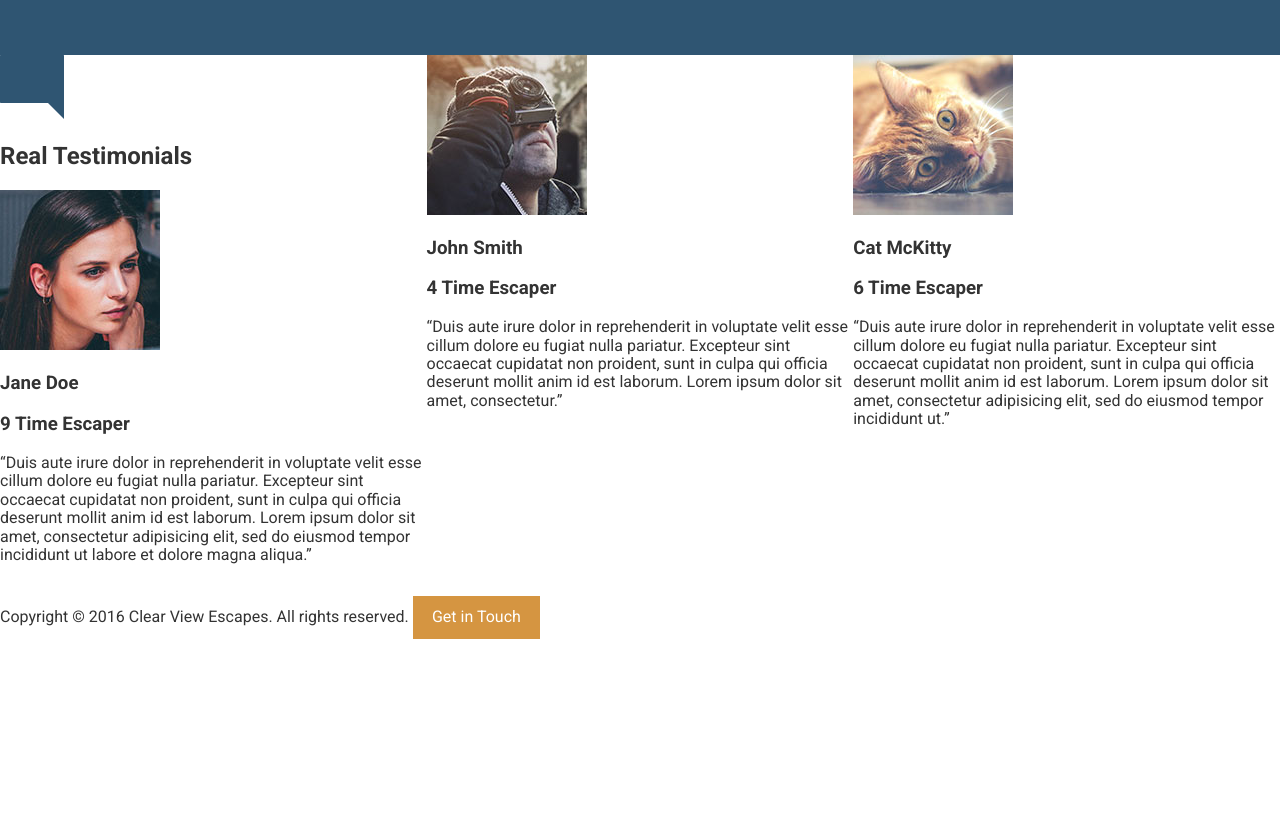
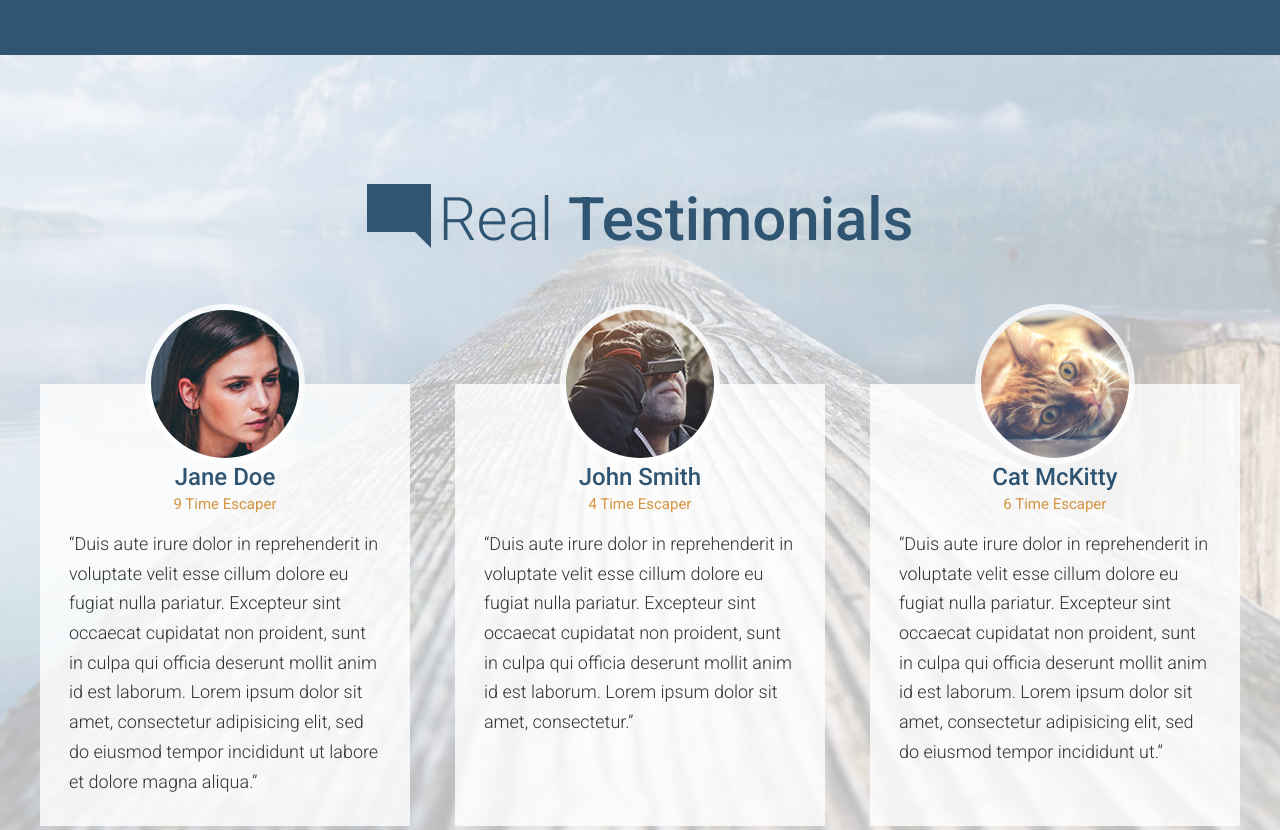
Before and after one commit to rmbarley/travel-site, a website: page app/index.html in a window 1280 px wide. Shown: the part 2980-3810 px from the top of the page. Before the commit the page ends 3635 px from the top, so only its background shows below. Drawn offline with Linux system fonts and the light colour scheme.

Commit message:
Completed the Testimonials section

```diff
--- a/app/assets/styles/base/_mixins.css
+++ b/app/assets/styles/base/_mixins.css
@@ -11,7 +11,7 @@
 }
 
 @define-mixin atLarge {
-  @media (min-width: 1200px) {
+  @media (min-width: 1010px) {
     @mixin-content;
   }
 }
--- a/app/assets/styles/modules/_page-section.css
+++ b/app/assets/styles/modules/_page-section.css
@@ -1,5 +1,5 @@
 .page-section {
-	padding: 1.2rem 0;
+  padding: 1.2rem 0;
   @mixin atMedium {
     padding: 4.5rem 0;
   }
@@ -7,4 +7,23 @@
     background-color: $mainBlue;
     color: #FFF;
   }
+  &--testimonials {
+    background-color: #E0E6EF;
+    @mixin atLarge {
+      background: url(/assets/images/testimonials-bg.jpg) top center no-repeat;
+      background-size: cover;
+    }
+  }
+  &--no-b-padding-until-medium {
+    padding-bottom: 0;
+    @mixin atMedium {
+      padding-bottom: 4.5rem;
+    }
+  }
+  &--no-b-padding-until-large {
+    padding-bottom: 0;
+    @mixin atLarge {
+      padding-bottom: 4.5rem;
+    }
+  }
 }
--- a/app/assets/styles/modules/_row.css
+++ b/app/assets/styles/modules/_row.css
@@ -2,6 +2,9 @@
   @mixin clearfix;
   &--gutters {
     margin-right: -65px;
+  }
+  &--gutters > div {
+    padding-right: 65px;
   }
   &--gutters-large {
     margin-right: -100px;
@@ -9,11 +12,17 @@
   &--gutters-large > div {
     padding-right: 100px;
   }
-  &--gutters > div {
-    padding-right: 65px;
+  &--gutters-small {
+    margin-right: -45px;
+  }
+  &--gutters-small > div {
+    padding-right: 45px;
   }
   &__b-margin-until-medium {
     margin-bottom: 1rem;
+  }
+  &--t-padding {
+    padding-top: 80px;
   }
   @mixin atMedium {
     &__b-margin-until-medium {
@@ -38,4 +47,46 @@
       width: 63%;
     }
   }
+  @mixin atLarge {
+    &__b-margin-until-large {
+      margin-bottom: 0;
+    }
+    &__large-4 {
+      float: left;
+      width: 33.33%;
+    }
+    &__large-4--larger {
+      width: 37%;
+    }
+    &__large-6 {
+      float: left;
+      width: 50%;
+    }
+    &__large-8 {
+      float: left;
+      width: 66.66%;
+    }
+    &__large-8--smaller {
+      width: 63%;
+    }
+  }
+  /* Begin equal height rules */
+  &--equal-height-at-medium {
+    @mixin atMedium {
+      display: flex;
+    }
+    & > div {
+      float: none;
+      display: flex;
+    }
+  }
+  &--equal-height-at-large {
+    @mixin atLarge {
+      display: flex;
+    }
+    & > div {
+      float: none;
+      display: flex;
+    }
+  }
 }
--- a/app/assets/styles/modules/_section-title.css
+++ b/app/assets/styles/modules/_section-title.css
@@ -14,10 +14,15 @@
     margin-right: auto;
     margin-bottom: 0.6rem;
     @mixin atSmall {
+      position: relative;
+      top: 8px;
       margin-right: 0.5rem;
       margin-left: 0;
       margin-bottom: 0;
       display: inline-block;
     }
   }
+  &--blue {
+    color: $mainBlue;
+  }
 }
--- /dev/null
+++ b/app/assets/styles/modules/_testimonial.css
@@ -0,0 +1,36 @@
+.testimonial {
+  background-color: rgba(255, 255, 255, 0.8);
+  padding: 0 18px 1px 18px;
+  margin-bottom: 98px;
+  @mixin atLarge {
+    padding: 0 1.8125rem 1px 1.8125rem;
+    margin-bottom: 0;
+  }
+  &__photo {
+    border-radius: 80px;
+    border: 6px solid rgba(255, 255, 255, 0.8);
+    overflow: hidden;
+    width: 160px;
+    height: 160px;
+    margin: 0 auto -80px auto;
+    position: relative;
+    top: -80px;
+  }
+  &__title {
+    color: $mainBlue;
+    text-align: center;
+    font-size: 1.5rem;
+    font-weight: 500;
+    margin: 0;
+  }
+  &__subtitle {
+    text-align: center;
+    color: $mainOrange;
+    font-weight: 400;
+    font-size: 0.9375rem;
+    margin: 0.25rem 0 1rem 0;
+  }
+  &--last {
+  	margin-bottom: 0;
+  }
+}
--- a/app/assets/styles/modules/_wrapper.css
+++ b/app/assets/styles/modules/_wrapper.css
@@ -18,4 +18,20 @@
     padding-left: 0;
     padding-right: 0;
   }
+  &--no-padding-until-medium {
+    padding-left: 0;
+    padding-right: 0;
+    @mixin atMedium {
+      padding-left: 18px;
+      padding-right: 18px;
+    }
+  }
+  &--no-padding-until-large {
+    padding-left: 0;
+    padding-right: 0;
+    @mixin atLarge {
+      padding-left: 18px;
+      padding-right: 18px;
+    }
+  }
 }
--- a/app/assets/styles/styles.css
+++ b/app/assets/styles/styles.css
@@ -11,3 +11,4 @@
 @import "modules/_generic-content-container";
 @import "modules/_section-title";
 @import "modules/_feature-item";
+@import "modules/_testimonial";
--- a/app/index.html
+++ b/app/index.html
@@ -95,29 +95,45 @@
         </div>
       </div>
     </div>
-    <div id="testimonials">
-      <div class="row">
-        <div class="row__medium-4">
-          <img src="assets/images/icons/comment.svg">
-          <h2>Real Testimonials</h2>
-          <img src="assets/images/testimonial-jane.jpg">
-          <h3>Jane Doe</h3>
-          <h3>9 Time Escaper</h3>
-          <p>&ldquo;Duis aute irure dolor in reprehenderit in voluptate velit esse cillum dolore eu fugiat nulla pariatur. Excepteur sint occaecat cupidatat non proident, sunt in culpa qui officia deserunt mollit anim id est laborum. Lorem ipsum dolor sit amet, consectetur adipisicing elit, sed do eiusmod tempor incididunt ut labore et dolore magna aliqua.&rdquo;</p>
-        </div>
-        <div class="row__medium-4">
-          <img src="assets/images/testimonial-john.jpg">
-          <h3>John Smith</h3>
-          <h3>4 Time Escaper</h3>
-          <p>&ldquo;Duis aute irure dolor in reprehenderit in voluptate velit esse cillum dolore eu fugiat nulla pariatur. Excepteur sint occaecat cupidatat non proident, sunt in culpa qui officia deserunt mollit anim id est laborum. Lorem ipsum dolor sit amet, consectetur.&rdquo;</p>
-        </div>
-        <div class="row__medium-4">
-          <img src="assets/images/testimonial-cat.jpg">
-          <h3>Cat McKitty</h3>
-          <h3>6 Time Escaper</h3>
-          <p>&ldquo;Duis aute irure dolor in reprehenderit in voluptate velit esse cillum dolore eu fugiat nulla pariatur. Excepteur sint occaecat cupidatat non proident, sunt in culpa qui officia deserunt mollit anim id est laborum. Lorem ipsum dolor sit amet, consectetur adipisicing elit, sed do eiusmod tempor incididunt ut.&rdquo;</p>
+    <div class="page-section page-section--no-b-padding-until-large page-section--testimonials" id="testimonials">
+      <div class="wrapper wrapper--no-padding-until-large">
+        <h2 class="section-title section-title--blue">
+          <img src="assets/images/icons/comment.svg" class="section-title__icon">Real <strong>Testimonials</strong>
+        </h2>
+        <div class="row row--equal-height-at-large row--gutters row--gutters-small row--t-padding generic-content-container">
+          <div class="row__large-4">
+            <div class="testimonial">
+              <div class="testimonial__photo">
+                <img sizes="160px" srcset="assets/images/testimonial-jane.jpg 160w, assets/images/testimonial-jane-hi-dpi.jpg 320w" alt="Jane Doe">
+              </div>
+              <h3 class="testimonial__title">Jane Doe</h3>
+              <h4 class="testimonial__subtitle">9 Time Escaper</h4>
+              <p>&ldquo;Duis aute irure dolor in reprehenderit in voluptate velit esse cillum dolore eu fugiat nulla pariatur. Excepteur sint occaecat cupidatat non proident, sunt in culpa qui officia deserunt mollit anim id est laborum. Lorem ipsum dolor sit amet, consectetur adipisicing elit, sed do eiusmod tempor incididunt ut labore et dolore magna aliqua.&rdquo;</p>
+            </div>
+          </div>
+          <div class="row__large-4">
+            <div class="testimonial">
+              <div class="testimonial__photo">
+                <img sizes="160px" srcset="assets/images/testimonial-john.jpg 160w, assets/images/testimonial-john-hi-dpi.jpg 320w" alt="John Smith">
+              </div>
+              <h3 class="testimonial__title">John Smith</h3>
+              <h4 class="testimonial__subtitle">4 Time Escaper</h4>
+              <p>&ldquo;Duis aute irure dolor in reprehenderit in voluptate velit esse cillum dolore eu fugiat nulla pariatur. Excepteur sint occaecat cupidatat non proident, sunt in culpa qui officia deserunt mollit anim id est laborum. Lorem ipsum dolor sit amet, consectetur.&rdquo;</p>
+            </div>
+          </div>
+          <div class="row__large-4">
+            <div class="testimonial testimonial--last">
+              <div class="testimonial__photo">
+                <img sizes="160px" srcset="assets/images/testimonial-cat.jpg 160px, assets/images/testimonial-cat-hi-dpi.jpg 320w" alt="Cat McKitty">
+              </div>
+              <h3 class="testimonial__title">Cat McKitty</h3>
+              <h4 class="testimonial__subtitle">6 Time Escaper</h4>
+              <p>&ldquo;Duis aute irure dolor in reprehenderit in voluptate velit esse cillum dolore eu fugiat nulla pariatur. Excepteur sint occaecat cupidatat non proident, sunt in culpa qui officia deserunt mollit anim id est laborum. Lorem ipsum dolor sit amet, consectetur adipisicing elit, sed do eiusmod tempor incididunt ut.&rdquo;</p>
+            </div>
+          </div>
         </div>
       </div>
+    </div>
     </div>
     <footer>
       <p>Copyright &copy; 2016 Clear View Escapes. All rights reserved. <a href="#" class="btn btn--orange">Get in Touch</a></p>
--- a/app/temp/styles/styles.css
+++ b/app/temp/styles/styles.css
@@ -555,8 +555,34 @@
   padding-right: 0;
 }
 
+.wrapper--no-padding-until-medium {
+  padding-left: 0;
+  padding-right: 0;
+}
+
+@media (min-width: 800px) {
+
+  .wrapper--no-padding-until-medium {
+    padding-left: 18px;
+    padding-right: 18px;
+  }
+}
+
+.wrapper--no-padding-until-large {
+  padding-left: 0;
+  padding-right: 0;
+}
+
+@media (min-width: 1010px) {
+
+  .wrapper--no-padding-until-large {
+    padding-left: 18px;
+    padding-right: 18px;
+  }
+}
+
 .page-section {
-	padding: 1.2rem 0;
+  padding: 1.2rem 0;
 }
 
 @media (min-width: 800px) {
@@ -569,6 +595,40 @@
 .page-section--blue {
   background-color: #2F5572;
   color: #FFF;
+}
+
+.page-section--testimonials {
+  background-color: #E0E6EF;
+}
+
+@media (min-width: 1010px) {
+
+  .page-section--testimonials {
+    background: url(/assets/images/testimonials-bg.jpg) top center no-repeat;
+    background-size: cover;
+  }
+}
+
+.page-section--no-b-padding-until-medium {
+  padding-bottom: 0;
+}
+
+@media (min-width: 800px) {
+
+  .page-section--no-b-padding-until-medium {
+    padding-bottom: 4.5rem;
+  }
+}
+
+.page-section--no-b-padding-until-large {
+  padding-bottom: 0;
+}
+
+@media (min-width: 1010px) {
+
+  .page-section--no-b-padding-until-large {
+    padding-bottom: 4.5rem;
+  }
 }
 
 .headline {
@@ -635,6 +695,10 @@
   margin-right: -65px;
 }
 
+.row--gutters > div {
+  padding-right: 65px;
+}
+
 .row--gutters-large {
   margin-right: -100px;
 }
@@ -643,12 +707,20 @@
   padding-right: 100px;
 }
 
-.row--gutters > div {
-  padding-right: 65px;
+.row--gutters-small {
+  margin-right: -45px;
+}
+
+.row--gutters-small > div {
+  padding-right: 45px;
 }
 
 .row__b-margin-until-medium {
   margin-bottom: 1rem;
+}
+
+.row--t-padding {
+  padding-top: 80px;
 }
 
 @media (min-width: 800px) {
@@ -679,6 +751,70 @@
   .row__medium-8--smaller {
     width: 63%;
   }
+}
+
+@media (min-width: 1010px) {
+
+  .row__b-margin-until-large {
+    margin-bottom: 0;
+  }
+
+  .row__large-4 {
+    float: left;
+    width: 33.33%;
+  }
+
+  .row__large-4--larger {
+    width: 37%;
+  }
+
+  .row__large-6 {
+    float: left;
+    width: 50%;
+  }
+
+  .row__large-8 {
+    float: left;
+    width: 66.66%;
+  }
+
+  .row__large-8--smaller {
+    width: 63%;
+  }
+}
+
+/* Begin equal height rules */
+
+@media (min-width: 800px) {
+
+  .row--equal-height-at-medium {
+    display: -webkit-box;
+    display: -ms-flexbox;
+    display: flex;
+  }
+}
+
+.row--equal-height-at-medium > div {
+  float: none;
+  display: -webkit-box;
+  display: -ms-flexbox;
+  display: flex;
+}
+
+@media (min-width: 1010px) {
+
+  .row--equal-height-at-large {
+    display: -webkit-box;
+    display: -ms-flexbox;
+    display: flex;
+  }
+}
+
+.row--equal-height-at-large > div {
+  float: none;
+  display: -webkit-box;
+  display: -ms-flexbox;
+  display: flex;
 }
 
 .generic-content-container p {
@@ -725,11 +861,17 @@
 @media (min-width: 530px) {
 
   .section-title__icon {
+    position: relative;
+    top: 8px;
     margin-right: 0.5rem;
     margin-left: 0;
     margin-bottom: 0;
     display: inline-block;
   }
+}
+
+.section-title--blue {
+  color: #2F5572;
 }
 
 .feature-item {
@@ -773,3 +915,48 @@
     margin-top: 1em;
   }
 }
+
+.testimonial {
+  background-color: rgba(255, 255, 255, 0.8);
+  padding: 0 18px 1px 18px;
+  margin-bottom: 98px;
+}
+
+@media (min-width: 1010px) {
+
+  .testimonial {
+    padding: 0 1.8125rem 1px 1.8125rem;
+    margin-bottom: 0;
+  }
+}
+
+.testimonial__photo {
+  border-radius: 80px;
+  border: 6px solid rgba(255, 255, 255, 0.8);
+  overflow: hidden;
+  width: 160px;
+  height: 160px;
+  margin: 0 auto -80px auto;
+  position: relative;
+  top: -80px;
+}
+
+.testimonial__title {
+  color: #2F5572;
+  text-align: center;
+  font-size: 1.5rem;
+  font-weight: 500;
+  margin: 0;
+}
+
+.testimonial__subtitle {
+  text-align: center;
+  color: #D59541;
+  font-weight: 400;
+  font-size: 0.9375rem;
+  margin: 0.25rem 0 1rem 0;
+}
+
+.testimonial--last {
+  margin-bottom: 0;
+}
```
